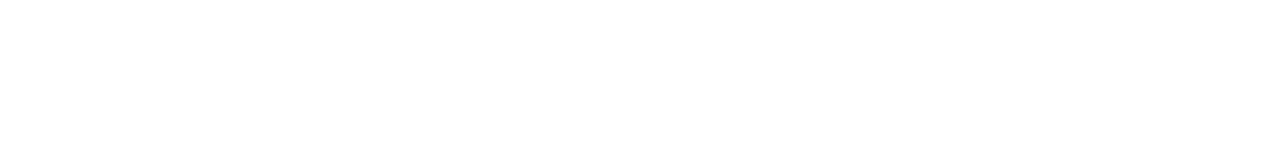
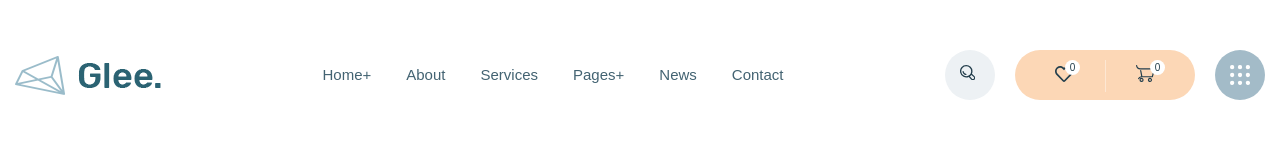
Before and after one commit to Deleany666/marcho, a website: page app/index.html in a window 1280 px wide. Drawn offline with nearby package versions, Linux system fonts and the light colour scheme; files that its build step writes are made by us from their sources.

Commit message:
added header, added fonts

```diff
--- a/app/index.html
+++ b/app/index.html
@@ -1,14 +1,62 @@
 <!DOCTYPE html>
-<html lang="en">
+<html lang="ru">
+
 <head>
   <meta charset="UTF-8">
   <meta http-equiv="X-UA-Compatible" content="IE=edge">
   <meta name="viewport" content="width=device-width, initial-scale=1.0">
-  <title>Document</title>
+  <title>Glee</title>
   <link rel="stylesheet" href="css/style.min.css">
 </head>
+
 <body>
 
-  <script src="js/main.min.js" ></script>
+  <header class="header">
+    <div class="container">
+      <div class="header__inner">
+        <a class="logo" href="#">
+          <img class="logo__img" src="images/logo.png" alt="logo">
+        </a>
+        <nav class="menu">
+          <ul class="menu__list">
+            <li class="menu__item">
+              <a class="menu__link" href="#">Home+</a>
+            </li>
+            <li class="menu__item">
+              <a class="menu__link" href="#">About</a>
+            </li>
+            <li class="menu__item">
+              <a class="menu__link" href="#">Services</a>
+            </li>
+            <li class="menu__item">
+              <a class="menu__link" href="#">Pages+</a>
+            </li>
+            <li class="menu__item">
+              <a class="menu__link" href="#">News</a>
+            </li>
+            <li class="menu__item">
+              <a class="menu__link" href="#">Contact</a>
+            </li>
+          </ul>
+        </nav>
+        <div class="user-nav">
+          <a class="user-nav__link-search" href="#"></a>
+          <div class="user-nav__section">
+            <a class="user-nav__link-heart" href="#">
+              <span class="user-nav__num user-nav__num-heart">0</span>
+            </a>
+            <span class="user-nav__border"> </span>
+            <a class="user-nav__link-shape" href="#">
+              <span class="user-nav__num  user-nav__num-shape">0</span>
+            </a>
+          </div>
+          <button class="user-nav__link-dots" type="button" href="#"></button>
+        </div>
+      </div>
+    </div>
+  </header>
+
+  <script src="js/main.min.js"></script>
 </body>
+
 </html>
--- a/app/scss/_fonts.scss
+++ b/app/scss/_fonts.scss
@@ -0,0 +1,49 @@
+@font-face {
+  font-family: 'Rubik-Regular', sans-serif;
+  font-weight: 400;
+  font-style: normal;
+  src: local('Rubik-Regular'),
+    url('../fonts/Rubik-Regular.woff2') format('woff2'),
+    url('../fonts/Rubik-Regular.woff') format('woff');
+  font-display: swap;
+}
+
+@font-face {
+  font-family: 'Rubik-Medium', sans-serif;
+  font-weight: 500;
+  font-style: normal;
+  src: local('Rubik-Medium'),
+    url('../fonts/Rubik-Medium.woff2') format('woff2'),
+    url('../fonts/Rubik-Medium.woff') format('woff');
+  font-display: swap;
+}
+
+@font-face {
+  font-family: 'DMSans-Bold', sans-serif;
+  font-weight: 700;
+  font-style: normal;
+  src: local('DMSans-Bold'),
+    url('../fonts/DMSans-Bold.woff2') format('woff2'),
+    url('../fonts/DMSans-Bold.woff') format('woff');
+  font-display: swap;
+}
+
+@font-face {
+  font-family: 'DMSans-Medium', sans-serif;
+  font-weight: 500;
+  font-style: normal;
+  src: local('DMSans-Medium'),
+    url('../fonts/DMSans-Medium.woff2') format('woff2'),
+    url('../fonts/DMSans-Medium.woff') format('woff');
+  font-display: swap;
+}
+
+@font-face {
+  font-family: 'DMSans-Regular', sans-serif;
+  font-weight: 400;
+  font-style: normal;
+  src: local('DMSans-Bold'),
+    url('../fonts/DMSans-Regular.woff2') format('woff2'),
+    url('../fonts/DMSans-Regular.woff') format('woff');
+  font-display: swap;
+}
--- a/app/scss/_global.scss
+++ b/app/scss/_global.scss
@@ -1 +1,12 @@
-body {}
+body {
+  color: $default;
+  font-size: 16px;
+  line-height: 1.3;
+  @extend %Rubick-500
+}
+
+.container  {
+  max-width: 1800px;
+  margin: 0 auto;
+  padding: 0 15px;
+}
--- a/app/scss/_vars.scss
+++ b/app/scss/_vars.scss
@@ -0,0 +1,27 @@
+$default:#243f4d;
+$title: #191919;
+
+%Rubick-400 {
+  font-family: 'Rubik-Regular', sans-serif;
+  font-weight: 400;
+}
+
+%Rubick-500 {
+  font-family: 'Rubik-Medium', sans-serif;
+  font-weight: 500;
+}
+
+%DMSans-700 {
+  font-family: 'DMSans-Bold', sans-serif;
+  font-weight: 700;
+}
+
+%DMSans-500 {
+  font-family: 'DMSans-Medium', sans-serif;
+  font-weight: 500;
+}
+
+%DMSans-400 {
+  font-family: 'DMSans-Regular', sans-serif;
+  font-weight: 400;
+}
--- a/app/scss/style.scss
+++ b/app/scss/style.scss
@@ -3,7 +3,147 @@
 @import 'reset';
 @import 'global';
 
+.header {
+  padding: 50px 0;
 
+  &__inner {
+    display: flex;
+    justify-content: space-between;
+    align-items: center;
+  }
+}
+
+.menu {
+  &__list {
+    display: flex;
+  }
+
+  &__item+.menu__item {
+    padding-left: 35px;
+  }
+
+  &__link {
+    color: #436372;
+    font-size: 15px;
+  }
+}
+
+.user-nav {
+  display: flex;
+
+  &__link-search {
+    width: 50px;
+    height: 50px;
+    background-color: #edf1f4;
+    border-radius: 50%;
+    position: relative;
+  }
+
+  &__link-search::before {
+    content: "";
+    position: absolute;
+    left: 15px;
+    top: 15px;
+    width: 15px;
+    height: 15px;
+    background-repeat: no-repeat;
+    background-image: url('../images/header__icons/search.svg');
+  }
+
+  &__section {
+    display: flex;
+    justify-content: space-between;
+    width: 180px;
+    height: 50px;
+    border-radius: 50px;
+    background-color: #fcd7b6;
+    margin-left: 20px;
+  }
+
+  &__link-heart {
+    position: relative;
+  }
+
+  &__link-heart::before {
+    content: "";
+    position: absolute;
+    left: 40px;
+    top: 15px;
+    width: 18px;
+    height: 18px;
+    background-repeat: no-repeat;
+    background-image: url('../images/header__icons/heart.svg');
+    border-right: #edf1f4;
+  }
+
+  &__num {
+    position: absolute;
+    width: 15px;
+    height: 15px;
+    background-color: #fff;
+    border-radius: 50%;
+    text-align: center;
+    font-size: 10px;
+    line-height: 15px;
+    @extend %DMSans-400;
+  }
+
+  &__num-heart {
+    left: 50px;
+    top: 10px;
+  }
+
+  &__num-shape {
+    right: 30px;
+    top: 10px;
+  }
+
+  &__link-shape {
+    position: relative;
+  }
+
+  &__border {
+    margin-top: 10px;
+    border-right: 1px solid #fde7d3;
+    height: 32px;
+  }
+
+  &__link-shape::before {
+    content: "";
+    position: absolute;
+    right: 40px;
+    top: 15px;
+    width: 19px;
+    height: 17px;
+    background-repeat: no-repeat;
+    background-image: url('../images/header__icons/shape.svg');
+  }
+
+  &__link-dots {
+    border: none;
+    width: 50px;
+    height: 50px;
+    margin-left: 20px;
+    border-radius: 50%;
+    background-color: #a3bbc8;
+    position: relative;
+  }
+
+  &__link-dots::before {
+    content: "";
+    position: absolute;
+    left: 15px;
+    top: 15px;
+    width: 20px;
+    height: 20px;
+    background-repeat: no-repeat;
+    background-image: url('../images/header__icons/dots.svg');
+  }
+
+  &__link:not(:first-child) {
+    padding-left: 20px;
+  }
+}
 
 
 @import 'media';
```
Also changed, not shown: app/fonts/DMSans-Bold.woff (added), app/fonts/DMSans-Bold.woff2 (added), app/fonts/DMSans-Medium.woff (added), app/fonts/DMSans-Medium.woff2 (added), app/fonts/DMSans-Regular.woff (added), app/fonts/DMSans-Regular.woff2 (added), app/fonts/Rubik-Medium.woff (added), app/fonts/Rubik-Medium.woff2 (added), app/fonts/Rubik-Regular.woff (added), app/fonts/Rubik-Regular.woff2 (added), app/images/header__icons/dots.svg (added), app/images/header__icons/heart.svg (added), app/images/header__icons/search.svg (added), app/images/header__icons/shape.svg (added), 1 more files.
